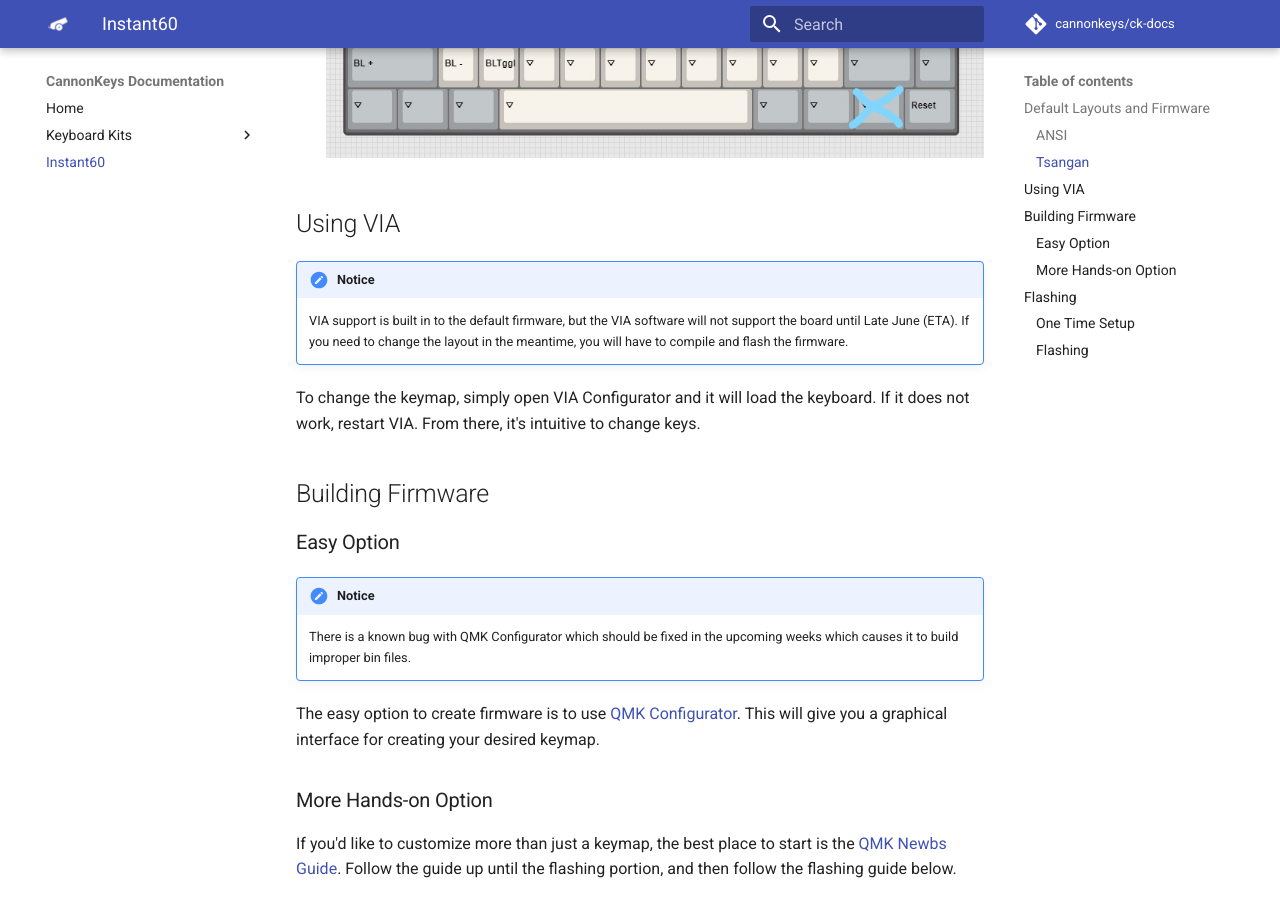
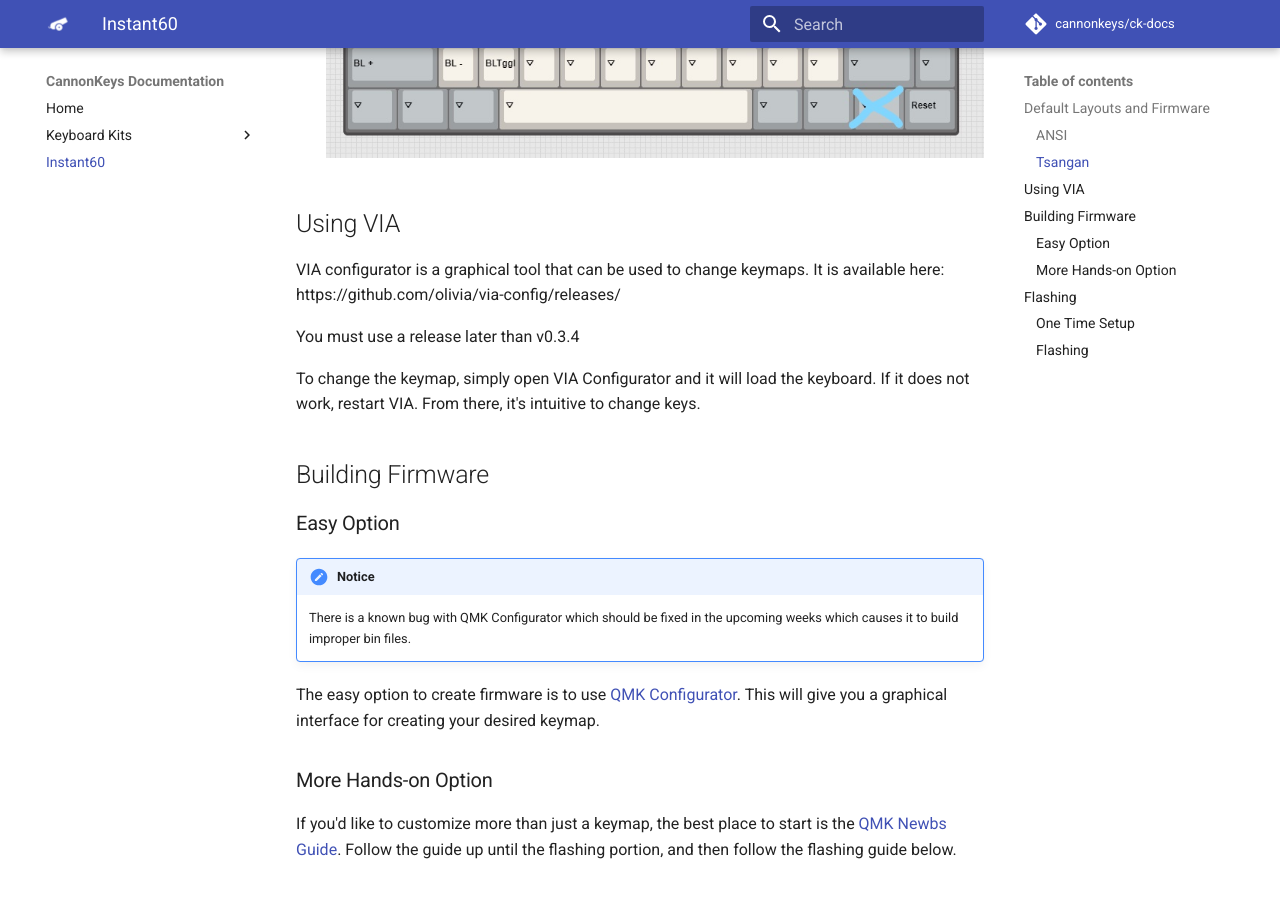
Before and after one commit to cannonkeys/ck-docs, an MkDocs documentation site: the page built from docs/instant60.md, in a window 1280 px wide and 900 px high, scrolled down 1644 px. Built offline with MkDocs 1.6.1 and Material for MkDocs 9.7.7, drawn with Linux system fonts in a browser that asks for light colours; comment, search, counter and statistics services are not loaded.

Commit message:
Update instant60.md

```diff
--- a/docs/instant60.md
+++ b/docs/instant60.md
@@ -23,8 +23,9 @@ The layouts shown are as they look in VIA. Due to a VIA limitation, all keys are
 
 ## Using VIA
 
-!!! Notice
-    VIA support is built in to the default firmware, but the VIA software will not support the board until Late June (ETA). If you need to change the layout in the meantime, you will have to compile and flash the firmware.
+VIA configurator is a graphical tool that can be used to change keymaps. It is available here: https://github.com/olivia/via-config/releases/
+
+You must use a release later than v0.3.4
 
 To change the keymap, simply open VIA Configurator and it will load the keyboard. If it does not work, restart VIA. From there, it's intuitive to change keys.
 
```
